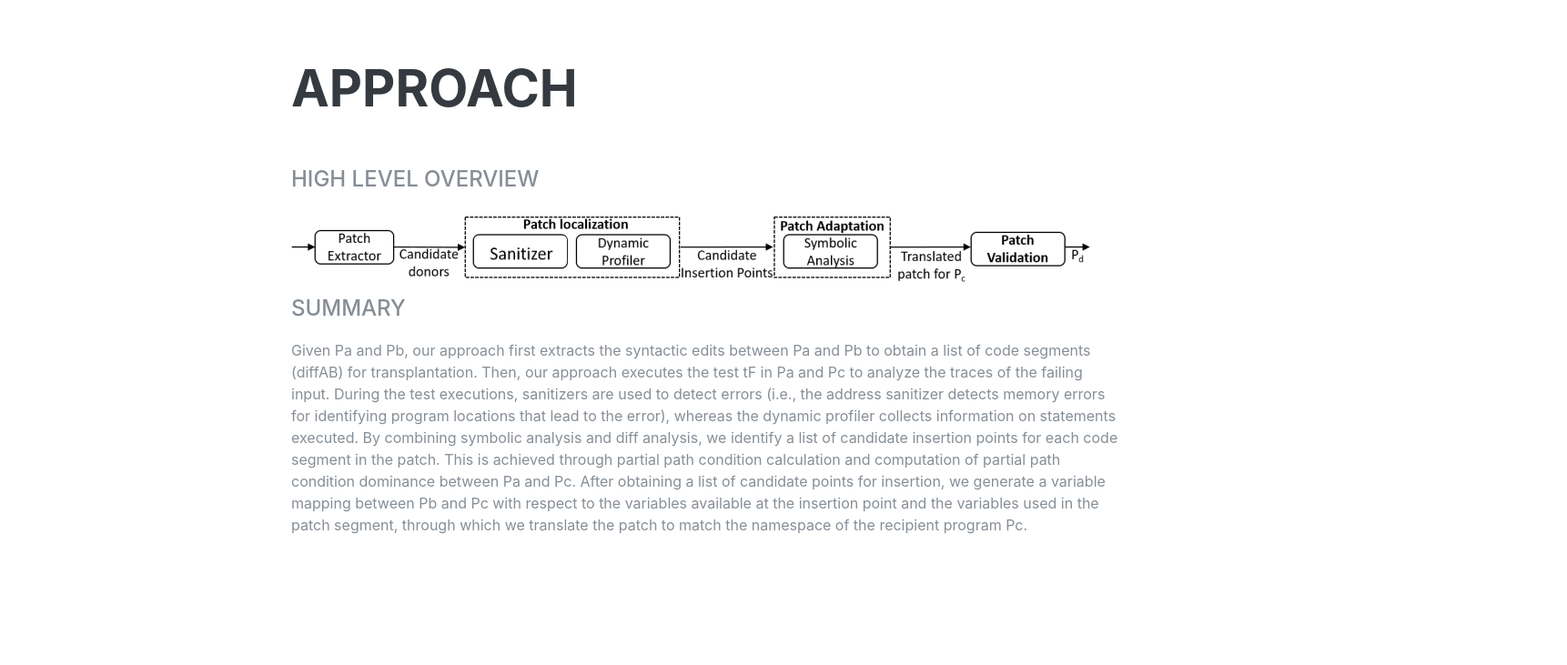
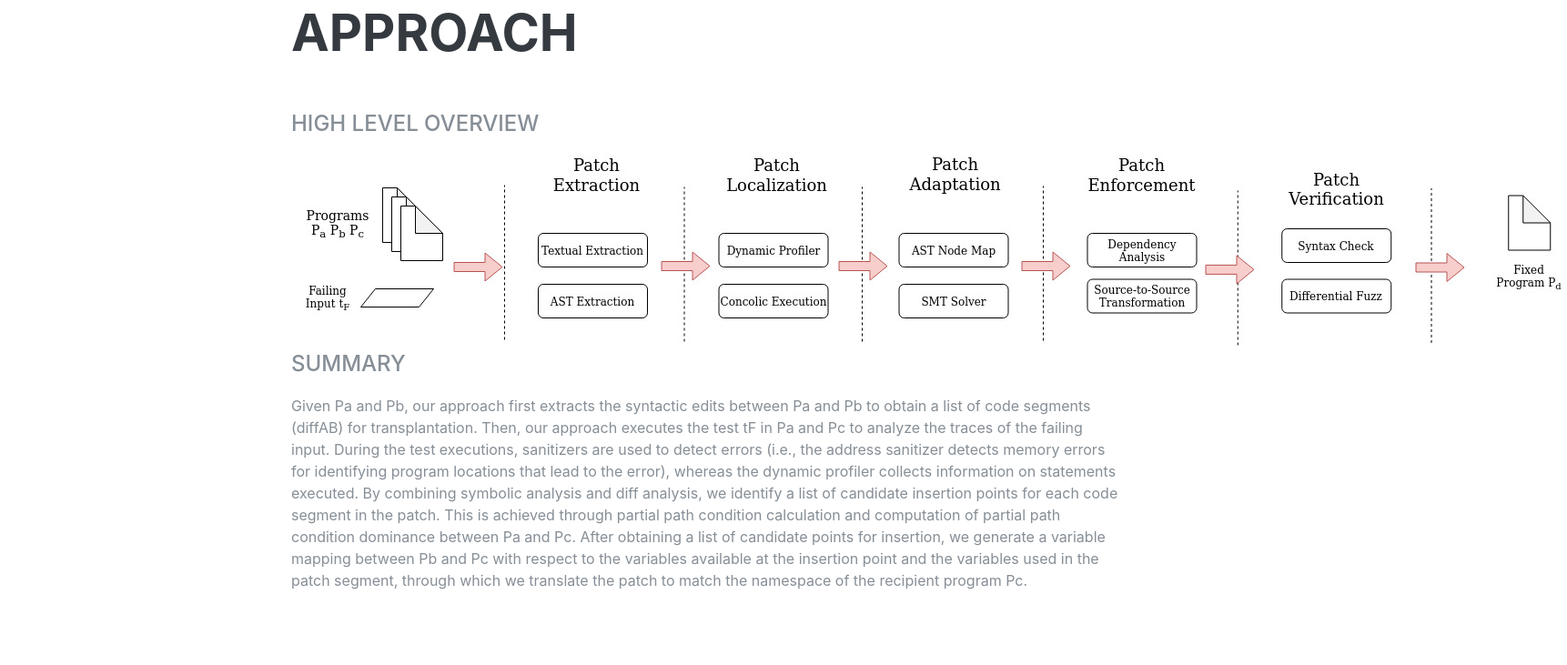
Before and after one commit to patchweave/patchweave.github.io, a plain HTML site: page index.html in a window 1280 px wide. Shown: the part 926-1657 px from the top of the page at 91% size, 1722 px wide, since content can reach past the window. Drawn offline with Linux system fonts and the light colour scheme; a web font is replaced by a local one.

Commit message:
update workflow diagram

```diff
--- a/index.html
+++ b/index.html
@@ -94,7 +94,7 @@ an un-patched implementation more vulnerable, our proposed techniques should ser
         <h2 class="mb-5">Approach</h2>
 
         <div class="subheading mb-3">High Level Overview</div>
-        <img src="img/workflow.png">
+        <img src="img/workflow.jpg">
         <div class="subheading mb-3">Summary</div>
         <p>
           Given Pa and Pb, our approach first extracts the syntactic edits between Pa and Pb to obtain
```
Also changed, not shown: img/workflow.jpg (added).
